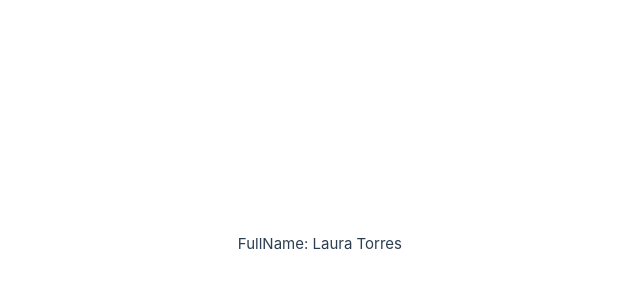
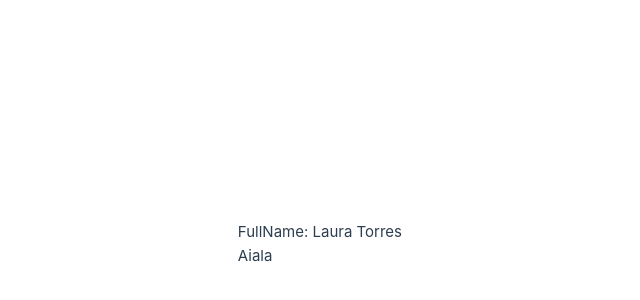
Before and after one commit to AialaDelOlmo/Vue.js-Componentes-y-Composition-API, a Vue app: page / in a window 1280 px wide. Shown: the part 156-456 px from the top of the page, without its empty margins (238-878 px from the left). Built offline with nearby package versions, Linux system fonts and the light colour scheme.

Commit message:
provide e inject

```diff
--- a/src/App.vue
+++ b/src/App.vue
@@ -1,15 +1,19 @@
 <template>
-   <Home first-name= "Laura" last-name="Torres"></Home>
+   <Home first-name= "Laura" last-name="Torres" otro="algo"></Home>
 </template>
 
 <script>
 import Home from "@/components/Home.vue";
-
+import { provide } from "vue";
 export default {
     name:"App",
     components: {
         Home,
     },
+    setup() {
+      provide("username", "Aiala");
+    }
+
 };
 </script>
 
--- a/src/components/Home.vue
+++ b/src/components/Home.vue
@@ -1,24 +1,34 @@
 <template>
-    <div>FullName: {{ fullName }}</div>
+    <div>
+        <div>FullName: {{ fullName }}</div>
+        <div> {{ username }}</div>
+    </div>
 </template>
 
 <script>
-import { toRefs,computed } from 'vue';
+import { toRefs, computed, inject } from 'vue';
 
 export default {
     props: {
         firstName: String,
         lastName: String
     },
-    setup(props) {
+    setup(props, { expose }) {
         const { firstName , lastName } = toRefs(props);
 
         const fullName = computed(() => {
             return `${firstName.value} ${lastName.value}`;
         });
 
+        const username = inject("username");
+
+        expose({
+            fullName,
+         });
+
     return {
         fullName,
+        username
     };
     },
 };
```
